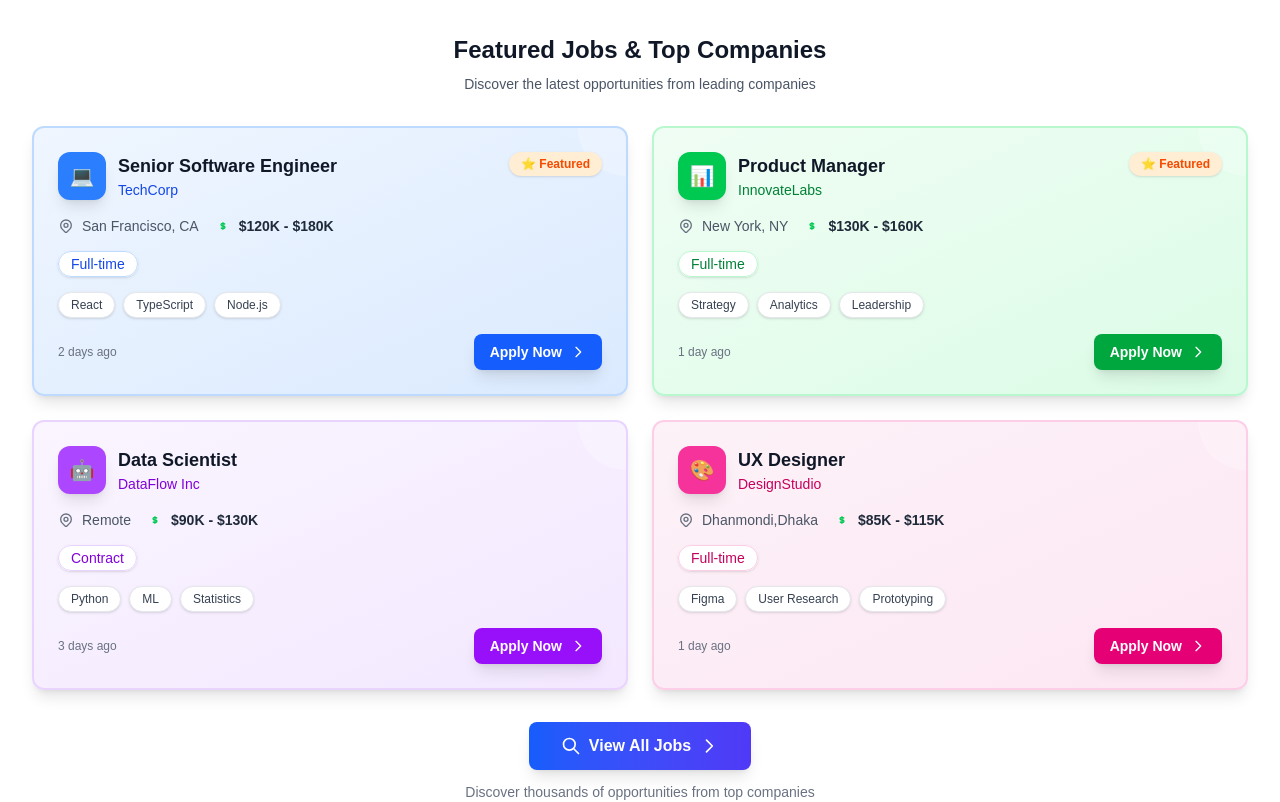
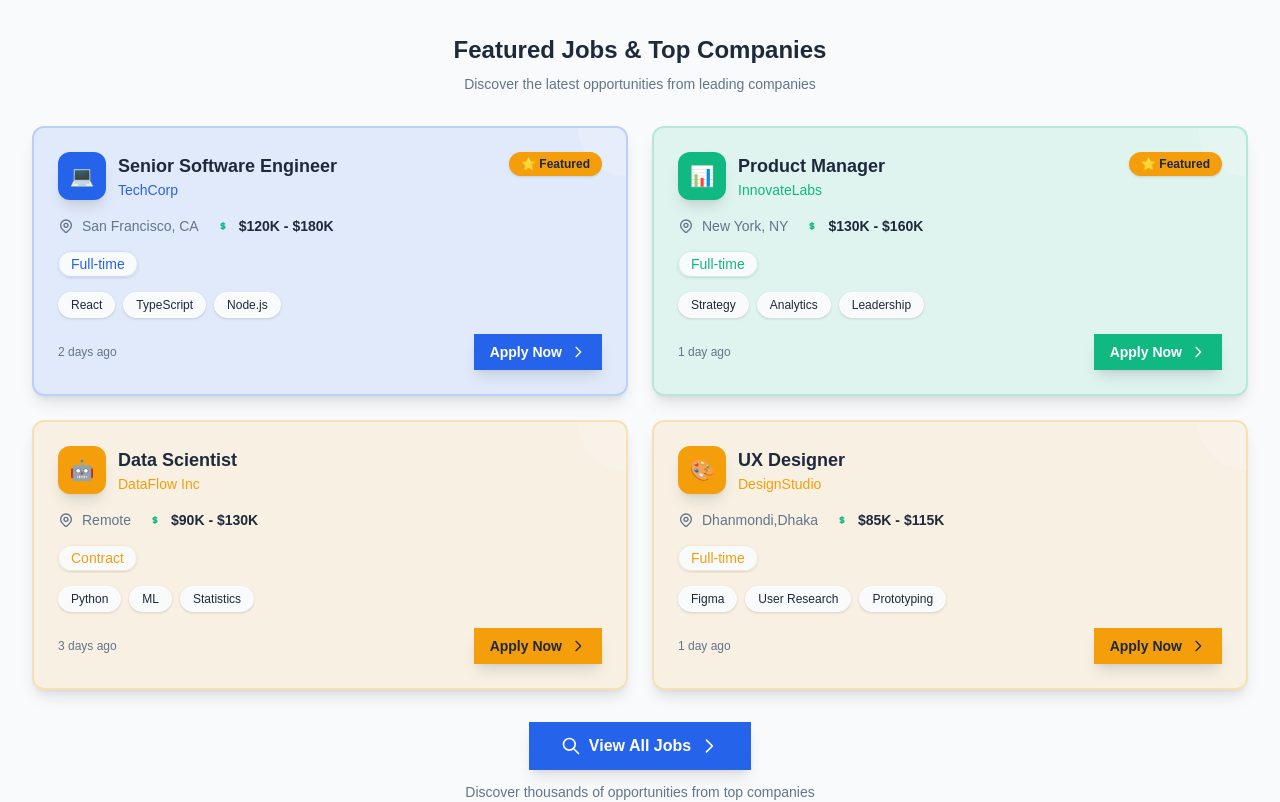
Before and after one commit to Foysal-Munsy/CareerOstad-AI-Job-Matching, a Next.js app: page / in a window 1280 px wide. Shown: the part 2720-3522 px from the top of the page. Built offline with nearby package versions, Linux system fonts and the light colour scheme.

Commit message:
[modified]: modified color theme on FeaturedJobs section of home page

```diff
--- a/src/components/sections/FeaturedJobs.js
+++ b/src/components/sections/FeaturedJobs.js
@@ -1,14 +1,14 @@
-import React from 'react';
+import React from "react";
 
 const FeaturedJobs = () => {
   return (
-    <section className="py-12 bg-white">
+    <section className="py-12 bg-base-100">
       <div className="max-w-7xl mx-auto px-4 sm:px-6 lg:px-8">
         <div className="text-center mb-8">
-          <h2 className="text-xl font-semibold text-gray-900 sm:text-2xl">
+          <h2 className="text-xl font-semibold text-base-content sm:text-2xl">
             Featured Jobs & Top Companies
           </h2>
-          <p className="mt-2 text-sm text-gray-600 max-w-xl mx-auto">
+          <p className="mt-2 text-sm text-neutral max-w-xl mx-auto">
             Discover the latest opportunities from leading companies
           </p>
         </div>
@@ -25,8 +25,8 @@ const FeaturedJobs = () => {
               featured: true,
               skills: ["React", "TypeScript", "Node.js"],
               posted: "2 days ago",
-              theme: "blue",
-              icon: "💻"
+              theme: "primary",
+              icon: "💻",
             },
             {
               title: "Product Manager",
@@ -37,8 +37,8 @@ const FeaturedJobs = () => {
               featured: true,
               skills: ["Strategy", "Analytics", "Leadership"],
               posted: "1 day ago",
-              theme: "green",
-              icon: "📊"
+              theme: "secondary",
+              icon: "📊",
             },
             {
               title: "Data Scientist",
@@ -49,8 +49,8 @@ const FeaturedJobs = () => {
               featured: false,
               skills: ["Python", "ML", "Statistics"],
               posted: "3 days ago",
-              theme: "purple",
-              icon: "🤖"
+              theme: "accent",
+              icon: "🤖",
             },
             {
               title: "UX Designer",
@@ -61,65 +61,75 @@ const FeaturedJobs = () => {
               featured: false,
               skills: ["Figma", "User Research", "Prototyping"],
               posted: "1 day ago",
-              theme: "pink",
-              icon: "🎨"
-            }
+              theme: "warning",
+              icon: "🎨",
+            },
           ].map((job, index) => {
-            // Define color themes
+            // Define color themes using your theme colors
             const themes = {
-              blue: {
-                bg: 'bg-gradient-to-br from-blue-50 to-blue-100',
-                accent: 'bg-blue-500',
-                text: 'text-blue-700',
-                border: 'border-blue-200',
-                button: 'bg-blue-600 hover:bg-blue-700'
+              primary: {
+                bg: "bg-primary/10",
+                accent: "bg-primary",
+                text: "text-primary",
+                border: "border-primary/20",
+                button: "bg-primary hover:bg-primary/90 text-primary-content",
               },
-              green: {
-                bg: 'bg-gradient-to-br from-green-50 to-green-100',
-                accent: 'bg-green-500',
-                text: 'text-green-700',
-                border: 'border-green-200',
-                button: 'bg-green-600 hover:bg-green-700'
+              secondary: {
+                bg: "bg-secondary/10",
+                accent: "bg-secondary",
+                text: "text-secondary",
+                border: "border-secondary/20",
+                button:
+                  "bg-secondary hover:bg-secondary/90 text-secondary-content",
               },
-              purple: {
-                bg: 'bg-gradient-to-br from-purple-50 to-purple-100',
-                accent: 'bg-purple-500',
-                text: 'text-purple-700',
-                border: 'border-purple-200',
-                button: 'bg-purple-600 hover:bg-purple-700'
+              accent: {
+                bg: "bg-accent/10",
+                accent: "bg-accent",
+                text: "text-accent",
+                border: "border-accent/20",
+                button: "bg-accent hover:bg-accent/90 text-accent-content",
               },
-              pink: {
-                bg: 'bg-gradient-to-br from-pink-50 to-pink-100',
-                accent: 'bg-pink-500',
-                text: 'text-pink-700',
-                border: 'border-pink-200',
-                button: 'bg-pink-600 hover:bg-pink-700'
-              }
+              warning: {
+                bg: "bg-warning/10",
+                accent: "bg-warning",
+                text: "text-warning",
+                border: "border-warning/20",
+                button: "bg-warning hover:bg-warning/90 text-warning-content",
+              },
             };
 
             const theme = themes[job.theme];
 
             return (
-              <div key={index} className={`${theme.bg} rounded-xl shadow-lg hover:shadow-xl transition-all duration-300 transform hover:-translate-y-1 hover:scale-105 cursor-pointer p-6 ${theme.border} border-2 relative overflow-hidden group`}>
+              <div
+                key={index}
+                className={`${theme.bg} rounded-xl shadow-lg hover:shadow-xl transition-all duration-300 transform hover:-translate-y-1 hover:scale-105 cursor-pointer p-6 ${theme.border} border-2 relative overflow-hidden group`}
+              >
                 {/* Background Pattern */}
-                <div className="absolute top-0 right-0 w-24 h-24 -mr-12 -mt-12 rounded-full bg-white opacity-20"></div>
+                <div className="absolute top-0 right-0 w-24 h-24 -mr-12 -mt-12 rounded-full bg-base-100 opacity-20"></div>
 
                 {/* Top Section */}
                 <div className="relative z-10">
                   <div className="flex items-start justify-between mb-4">
                     <div className="flex items-center gap-3">
-                      <div className={`w-12 h-12 ${theme.accent} rounded-xl flex items-center justify-center text-white text-xl shadow-lg group-hover:scale-110 transition-transform duration-300`}>
+                      <div
+                        className={`w-12 h-12 ${theme.accent} rounded-xl flex items-center justify-center text-base-100 text-xl shadow-lg group-hover:scale-110 transition-transform duration-300`}
+                      >
                         {job.icon}
                       </div>
                       <div>
-                        <h3 className="text-lg font-bold text-gray-900 group-hover:text-gray-800 transition-colors duration-300">{job.title}</h3>
-                        <p className={`text-sm font-medium ${theme.text}`}>{job.company}</p>
+                        <h3 className="text-lg font-bold text-base-content group-hover:text-primary transition-colors duration-300">
+                          {job.title}
+                        </h3>
+                        <p className={`text-sm font-medium ${theme.text}`}>
+                          {job.company}
+                        </p>
                       </div>
                     </div>
 
                     {/* Featured Badge */}
                     {job.featured && (
-                      <span className="bg-orange-100 text-orange-600 text-xs font-bold px-3 py-1 rounded-full shadow-sm">
+                      <span className="bg-warning text-warning-content text-xs font-bold px-3 py-1 rounded-full shadow-sm">
                         ⭐ Featured
                       </span>
                     )}
@@ -128,23 +138,54 @@ const FeaturedJobs = () => {
                   {/* Location & Salary */}
                   <div className="flex items-center gap-4 mb-4">
                     <div className="flex items-center gap-2">
-                      <svg className="w-4 h-4 text-gray-500" fill="none" stroke="currentColor" viewBox="0 0 24 24">
-                        <path strokeLinecap="round" strokeLinejoin="round" strokeWidth={2} d="M17.657 16.657L13.414 20.9a1.998 1.998 0 01-2.827 0l-4.244-4.243a8 8 0 1111.314 0z" />
-                        <path strokeLinecap="round" strokeLinejoin="round" strokeWidth={2} d="M15 11a3 3 0 11-6 0 3 3 0 016 0z" />
+                      <svg
+                        className="w-4 h-4 text-neutral"
+                        fill="none"
+                        stroke="currentColor"
+                        viewBox="0 0 24 24"
+                      >
+                        <path
+                          strokeLinecap="round"
+                          strokeLinejoin="round"
+                          strokeWidth={2}
+                          d="M17.657 16.657L13.414 20.9a1.998 1.998 0 01-2.827 0l-4.244-4.243a8 8 0 1111.314 0z"
+                        />
+                        <path
+                          strokeLinecap="round"
+                          strokeLinejoin="round"
+                          strokeWidth={2}
+                          d="M15 11a3 3 0 11-6 0 3 3 0 016 0z"
+                        />
                       </svg>
-                      <span className="text-sm text-gray-600">{job.location}</span>
+                      <span className="text-sm text-neutral">
+                        {job.location}
+                      </span>
                     </div>
                     <div className="flex items-center gap-2">
-                      <svg className="w-4 h-4 text-green-500" fill="none" stroke="currentColor" viewBox="0 0 24 24">
-                        <path strokeLinecap="round" strokeLinejoin="round" strokeWidth={2} d="M12 8c-1.657 0-3 .895-3 2s1.343 2 3 2 3 .895 3 2-1.343 2-3 2m0-8c1.11 0 2.08.402 2.599 1M12 8V7m0 1v8m0 0v1m0-1c-1.11 0-2.08-.402-2.599-1" />
+                      <svg
+                        className="w-4 h-4 text-success"
+                        fill="none"
+                        stroke="currentColor"
+                        viewBox="0 0 24 24"
+                      >
+                        <path
+                          strokeLinecap="round"
+                          strokeLinejoin="round"
+                          strokeWidth={2}
+                          d="M12 8c-1.657 0-3 .895-3 2s1.343 2 3 2 3 .895 3 2-1.343 2-3 2m0-8c1.11 0 2.08.402 2.599 1M12 8V7m0 1v8m0 0v1m0-1c-1.11 0-2.08-.402-2.599-1"
+                        />
                       </svg>
-                      <span className="text-sm font-bold text-gray-800">{job.salary}</span>
+                      <span className="text-sm font-bold text-base-content">
+                        {job.salary}
+                      </span>
                     </div>
                   </div>
 
                   {/* Type Badge */}
                   <div className="mb-4">
-                    <span className={`${theme.text} bg-white ${theme.border} border text-sm font-medium px-3 py-1 rounded-full shadow-sm`}>
+                    <span
+                      className={`${theme.text} bg-base-100 ${theme.border} border text-sm font-medium px-3 py-1 rounded-full shadow-sm`}
+                    >
                       {job.type}
                     </span>
                   </div>
@@ -152,7 +193,10 @@ const FeaturedJobs = () => {
                   {/* Skills */}
                   <div className="flex flex-wrap gap-2 mb-4">
                     {job.skills.map((skill, skillIndex) => (
-                      <span key={skillIndex} className="bg-white text-gray-700 text-xs font-medium px-3 py-1 rounded-full shadow-sm border border-gray-200">
+                      <span
+                        key={skillIndex}
+                        className="bg-base-100 text-base-content text-xs font-medium px-3 py-1 rounded-full shadow-sm border border-base-300"
+                      >
                         {skill}
                       </span>
                     ))}
@@ -161,11 +205,23 @@ const FeaturedJobs = () => {
 
                 {/* Bottom Section */}
                 <div className="relative z-10 flex items-center justify-between">
-                  <span className="text-xs text-gray-500">{job.posted}</span>
-                  <button className={`${theme.button} text-white text-sm font-semibold py-2 px-4 rounded-lg transition-all duration-300 flex items-center gap-2 shadow-lg hover:shadow-xl transform hover:scale-105`}>
+                  <span className="text-xs text-neutral">{job.posted}</span>
+                  <button
+                    className={`${theme.button} text-sm font-semibold py-2 px-4 rounded-btn transition-all duration-300 flex items-center gap-2 shadow-lg hover:shadow-xl transform hover:scale-105`}
+                  >
                     Apply Now
-                    <svg className="w-4 h-4" fill="none" stroke="currentColor" viewBox="0 0 24 24">
-                      <path strokeLinecap="round" strokeLinejoin="round" strokeWidth={2} d="M9 5l7 7-7 7" />
+                    <svg
+                      className="w-4 h-4"
+                      fill="none"
+                      stroke="currentColor"
+                      viewBox="0 0 24 24"
+                    >
+                      <path
+                        strokeLinecap="round"
+                        strokeLinejoin="round"
+                        strokeWidth={2}
+                        d="M9 5l7 7-7 7"
+                      />
                     </svg>
                   </button>
                 </div>
@@ -176,16 +232,38 @@ const FeaturedJobs = () => {
 
         {/* View All Jobs Button */}
         <div className="text-center mt-8">
-          <button className="bg-gradient-to-r from-blue-600 to-indigo-600 hover:from-blue-700 hover:to-indigo-700 text-white font-semibold py-3 px-8 rounded-lg transition-all duration-300 transform hover:scale-105 shadow-lg hover:shadow-xl flex items-center gap-2 mx-auto group">
-            <svg className="w-5 h-5 group-hover:animate-pulse" fill="none" stroke="currentColor" viewBox="0 0 24 24">
-              <path strokeLinecap="round" strokeLinejoin="round" strokeWidth={2} d="M21 21l-6-6m2-5a7 7 0 11-14 0 7 7 0 0114 0z" />
+          <button className="bg-primary hover:bg-primary/90 text-primary-content font-semibold py-3 px-8 rounded-btn transition-all duration-300 transform hover:scale-105 shadow-lg hover:shadow-xl flex items-center gap-2 mx-auto group">
+            <svg
+              className="w-5 h-5 group-hover:animate-pulse"
+              fill="none"
+              stroke="currentColor"
+              viewBox="0 0 24 24"
+            >
+              <path
+                strokeLinecap="round"
+                strokeLinejoin="round"
+                strokeWidth={2}
+                d="M21 21l-6-6m2-5a7 7 0 11-14 0 7 7 0 0114 0z"
+              />
             </svg>
             View All Jobs
-            <svg className="w-5 h-5 group-hover:translate-x-1 transition-transform duration-300" fill="none" stroke="currentColor" viewBox="0 0 24 24">
-              <path strokeLinecap="round" strokeLinejoin="round" strokeWidth={2} d="M9 5l7 7-7 7" />
+            <svg
+              className="w-5 h-5 group-hover:translate-x-1 transition-transform duration-300"
+              fill="none"
+              stroke="currentColor"
+              viewBox="0 0 24 24"
+            >
+              <path
+                strokeLinecap="round"
+                strokeLinejoin="round"
+                strokeWidth={2}
+                d="M9 5l7 7-7 7"
+              />
             </svg>
           </button>
-          <p className="mt-3 text-gray-500 text-sm">Discover thousands of opportunities from top companies</p>
+          <p className="mt-3 text-neutral text-sm">
+            Discover thousands of opportunities from top companies
+          </p>
         </div>
       </div>
     </section>
```
